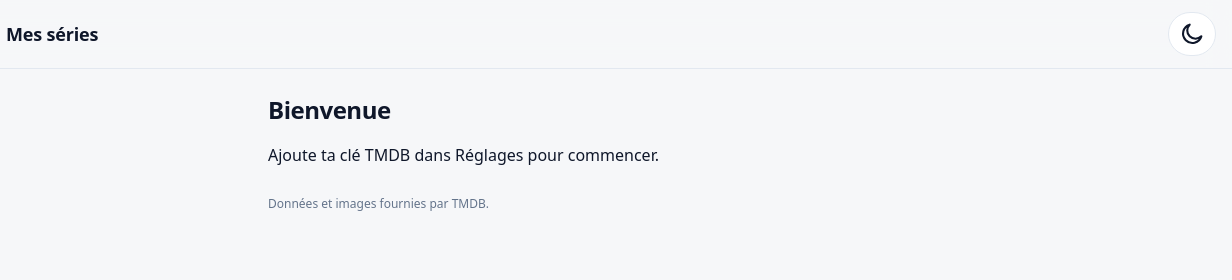
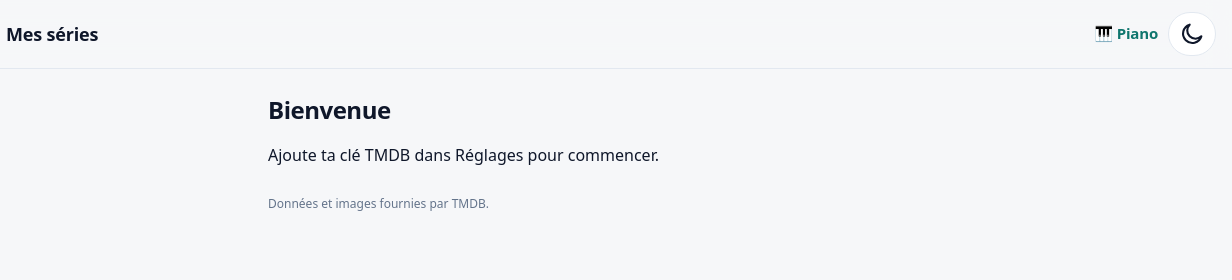
Before and after one commit to Wakasura/wakasura.github.io, a plain HTML site: page index.html in a window 1280 px wide. Shown: the top 280 px of the page, 48-1280 px from the left. Drawn offline with Linux system fonts and the light colour scheme.

Commit message:
Update index.html
le bouton piano avait disparu

```diff
--- a/index.html
+++ b/index.html
@@ -50,8 +50,7 @@ summary{padding:12px 0;cursor:pointer;font-size:16px}
 .sg{display:grid;grid-template-columns:1fr 1fr;gap:10px}.sc{background:var(--card);border:1px solid var(--bd);border-radius:14px;padding:14px;box-shadow:var(--sh)}.sc b{display:block;font-size:26px;letter-spacing:-.02em}.sc span{color:var(--mu);font-size:13px}
 .mc{display:flex;gap:10px;align-items:flex-end;height:150px;width:100%}.mc div{flex:1;display:flex;flex-direction:column;justify-content:flex-end;align-items:center;gap:4px;height:100%}.mc i{display:block;width:100%;background:var(--ac);border-radius:6px 6px 0 0;min-height:2px}.mc span{font-size:11px;color:var(--mu)}
 </style></head><body>
-<header><svg viewBox="0 0 512 512"><rect width="512" height="512" rx="110" fill="#0f766e"/><path d="M200 160l170 96-170 96z" fill="#fff"/></svg><span>Mes séries</span><button data-th aria-label="Changer de thème" style="margin-left:auto;padding:7px 9px;border-radius:99px;line-height:0" id="th"></button></header><main id="app"></main><nav id="nav"></nav>
-<script>
+<header><svg viewBox="0 0 512 512"><rect width="512" height="512" rx="110" fill="#0f766e"/><path d="M200 160l170 96-170 96z" fill="#fff"/></svg><span>Mes séries</span><a href="/piano-trainer/" style="margin-left:auto;color:var(--ac);font-weight:600;font-size:15px;text-decoration:none">🎹 Piano</a><button data-th aria-label="Changer de thème" style="padding:7px 9px;border-radius:99px;line-height:0" id="th"></button></header><main id="app"></main><nav id="nav"></nav><script>
 const $=s=>document.querySelector(s);
 const LS=k=>{try{return JSON.parse(localStorage.getItem(k))}catch(e){return null}};
 const save=(k,v)=>{try{localStorage.setItem(k,JSON.stringify(v))}catch(e){err='Stockage impossible'}};
```
